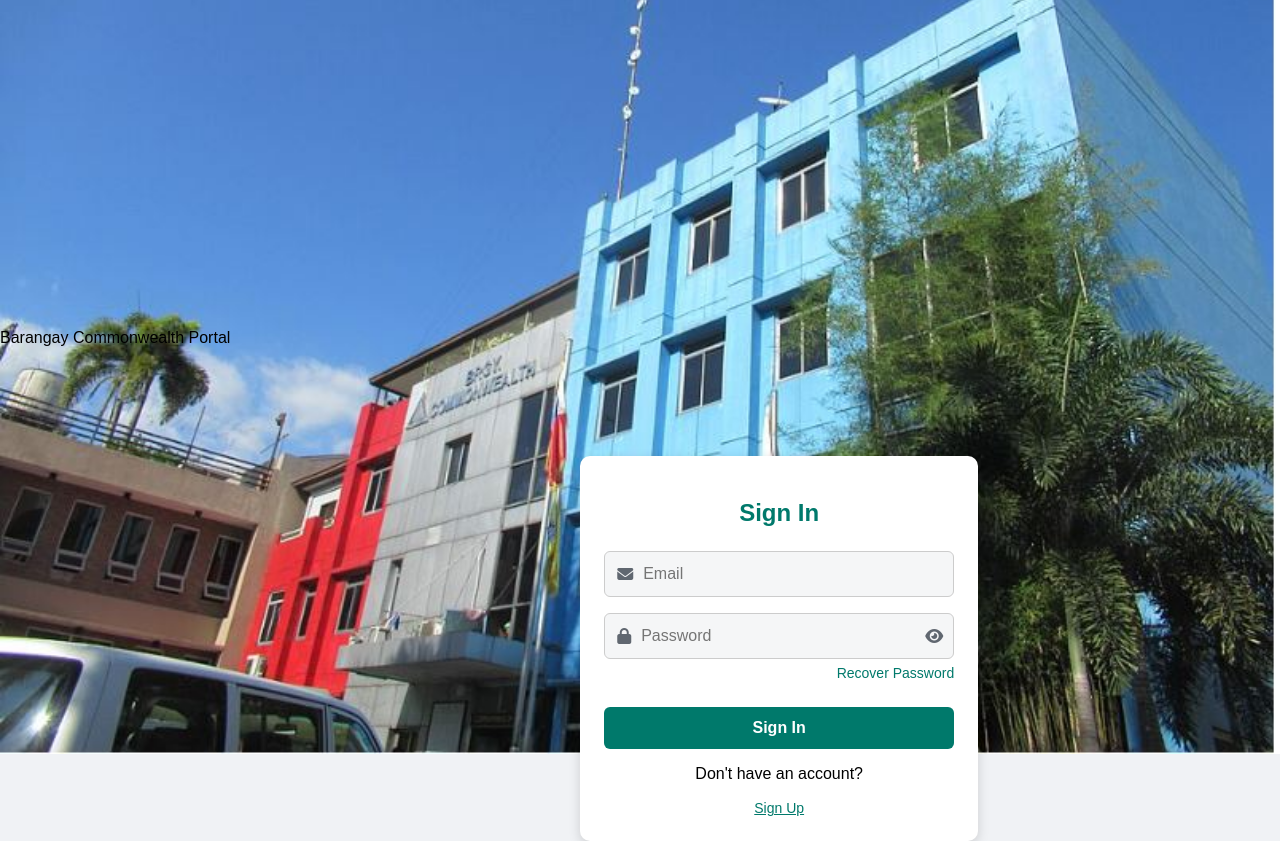
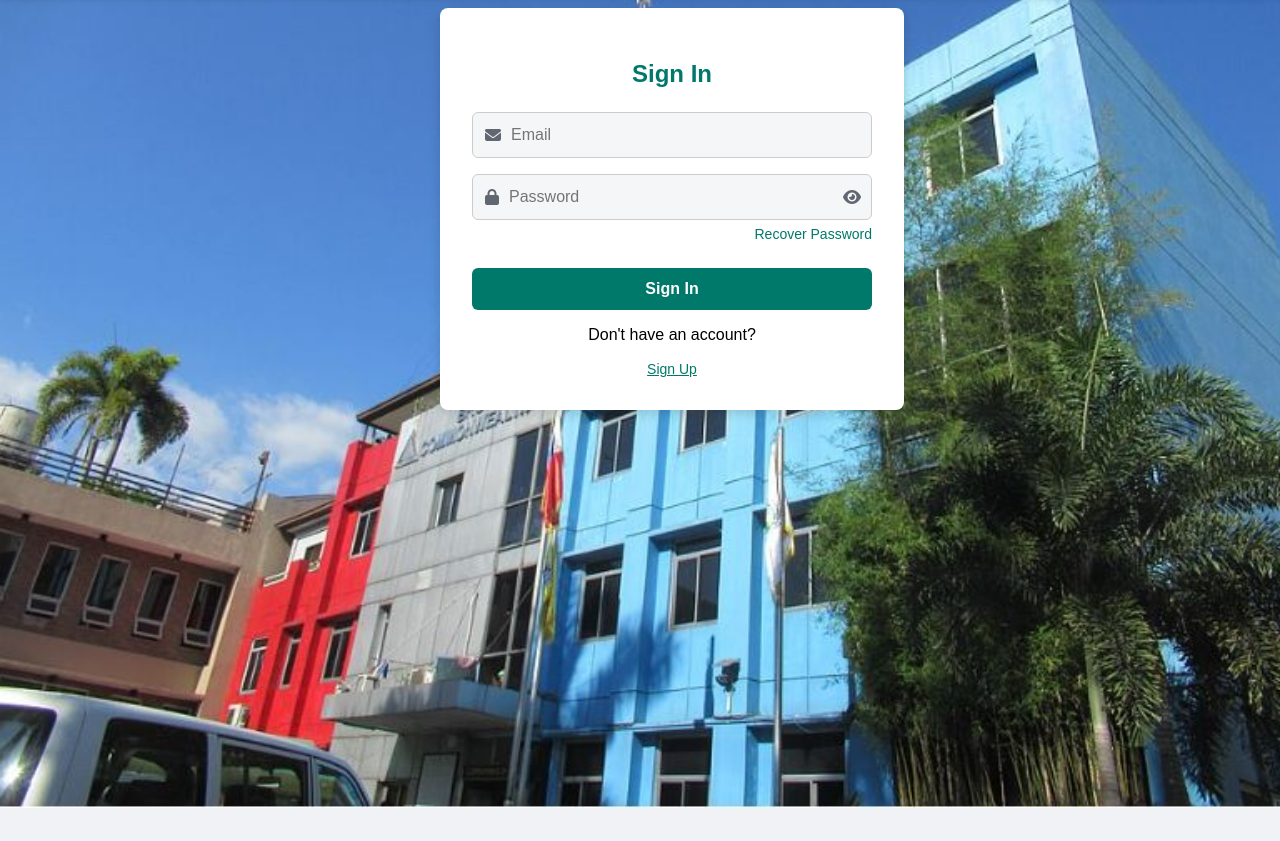
Before and after one commit to MikeDev2186/BCWebApp, a plain HTML site: page index.html in a window 1280 px wide. Shown: the part 62-903 px from the top of the page. After the commit the page ends 870 px from the top, so only its background shows below. Drawn offline with Linux system fonts and the light colour scheme.

Commit message:
Update style.css

```diff
--- a/style.css
+++ b/style.css
@@ -20,17 +20,16 @@ body {
   background-color: var(--bg-color);
   color: var(--text-color);
   height: 100vh;
-  width: 100vw;
   display: flex;
   justify-content: center;
-  align-items: center; /* Center vertically */
+  align-items: flex-start;
   transition: background-color 0.3s, color 0.3s;
-  padding-top: 0; /* Remove top padding for perfect centering */
+  padding-top: 70px;
+  /* Barangay Commonwealth building background */
   background-image: url('Background2.JPG');
   background-size: cover;
   background-position: center;
   background-repeat: no-repeat;
-}
 }
 
 header {
@@ -53,16 +52,15 @@ header {
 .container {
   position: relative;
   width: 100%;
-  max-width: 350px; /* Make the form smaller */
-  margin: 0 auto;
+  max-width: 400px;
 }
 
 .form-wrapper {
-  position: relative;
+  position: absolute;
   width: 100%;
   background-color: var(--card-color);
-  padding: 1.5rem; /* Reduce padding */
-  border-radius: 10px;
+  padding: 2rem;
+  border-radius: 8px;
   box-shadow: 0 4px 12px rgba(0, 0, 0, 0.15);
   opacity: 0;
   pointer-events: none;
```
